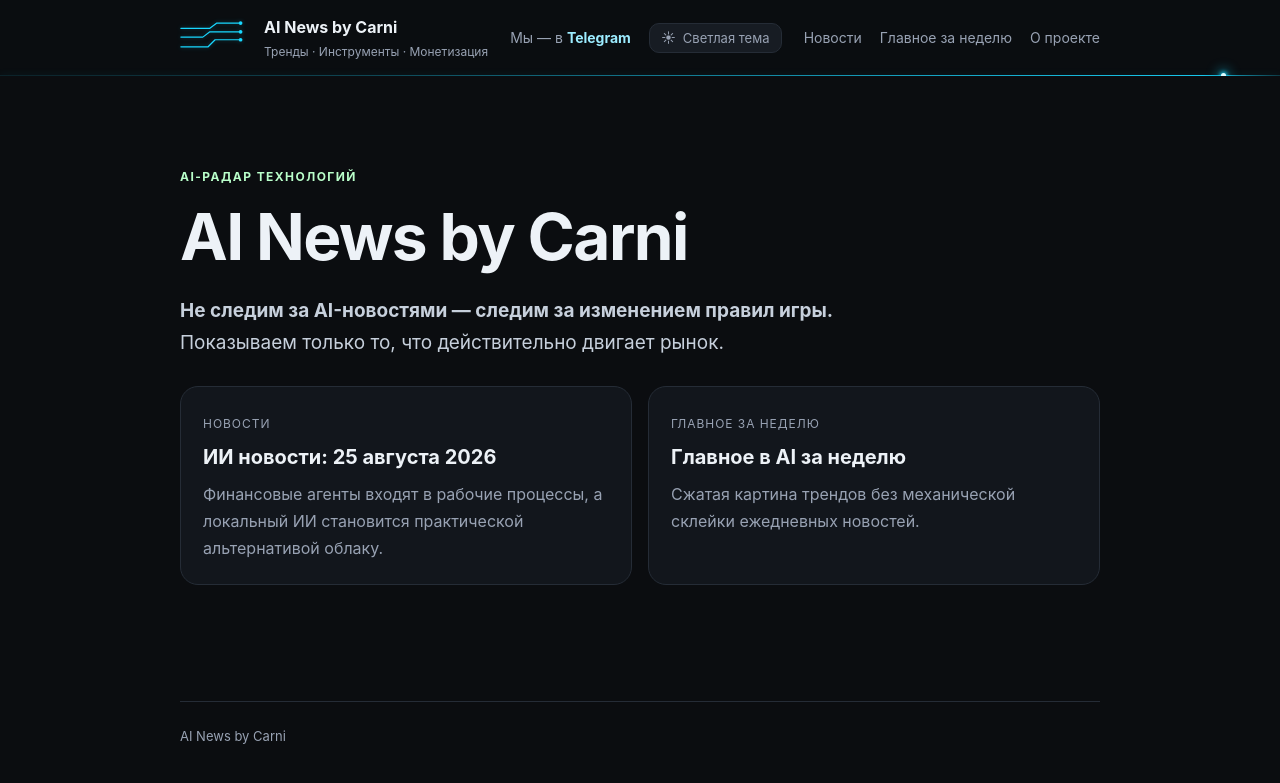
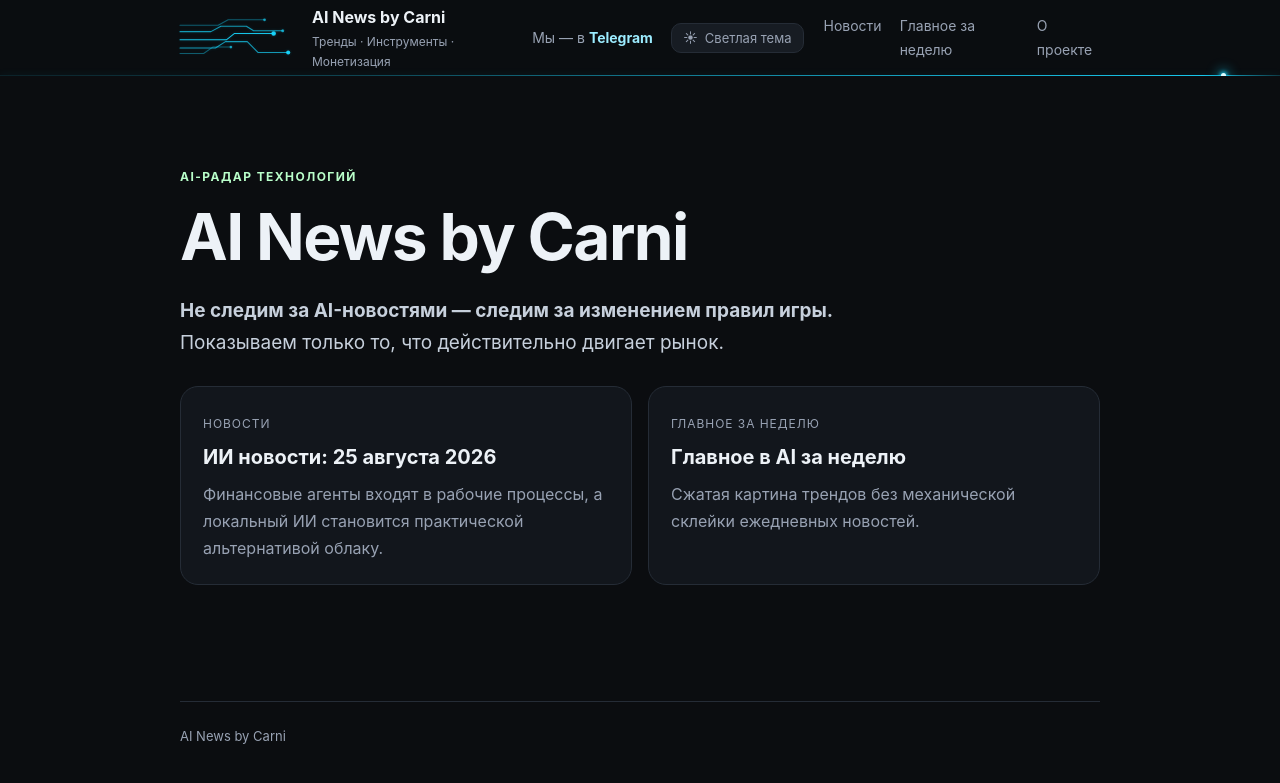
Before and after one commit to DmitryCarni/ai-news-by-carni, a Jekyll site: the page built from index.md, in a window 1280 px wide. Shown: the top 783 px of the page. Built offline with Jekyll 4.4.1, drawn with Linux system fonts in a browser that asks for light colours.

Commit message:
Refine header circuit motif

```diff
--- a/_layouts/default.html
+++ b/_layouts/default.html
@@ -47,18 +47,23 @@
     }
     .brand-mark.brand-circuit{
       display:block;
-      width:72px;
-      height:38px;
-      flex:0 0 72px;
+      width:120px;
+      height:42px;
+      flex:0 0 120px;
       border:0;
       border-radius:0;
       background:none;
       color:#18d7ff;
-      filter:drop-shadow(0 0 2px rgba(24,215,255,.30));
+      filter:drop-shadow(0 0 1.5px rgba(24,215,255,.24));
     }
     .brand-circuit svg{display:block;width:100%;height:100%;overflow:visible}
-    .brand-circuit path{fill:none;stroke:currentColor;stroke-width:1.4;stroke-linecap:round;stroke-linejoin:round}
+    .brand-circuit path{fill:none;stroke:currentColor;stroke-width:1.15;stroke-linecap:round;stroke-linejoin:round}
+    .brand-circuit .trace-main{opacity:.9}
+    .brand-circuit .trace-mid{opacity:.68}
+    .brand-circuit .trace-muted{opacity:.38}
     .brand-circuit circle{fill:currentColor}
+    .brand-circuit .node-small{opacity:.66}
+    .brand-circuit .node-main{opacity:.96}
     html[data-theme="light"] .site-header::after{
       background:linear-gradient(90deg,rgba(36,94,219,.10) 0%,rgba(36,94,219,.24) 28%,rgba(36,94,219,.58) 72%,rgba(36,94,219,.72) 94%,rgba(36,94,219,.16) 100%);
       box-shadow:none;
@@ -72,7 +77,7 @@
       filter:none;
     }
     @media(max-width:700px){
-      .brand-mark.brand-circuit{width:58px;height:32px;flex-basis:58px}
+      .brand-mark.brand-circuit{width:78px;height:34px;flex-basis:78px}
       .site-header::before{right:8%}
     }
   </style>
@@ -82,13 +87,17 @@
     <div class="wrap header-inner">
       <a class="brand" href="{{ '/' | relative_url }}">
         <span class="brand-mark brand-circuit" aria-hidden="true">
-          <svg viewBox="0 0 82 38" role="img" focusable="false">
-            <path d="M1 8h33l8-6h27" />
-            <path d="M1 18h25l8-6h35" />
-            <path d="M1 29h31l8-8h29" />
-            <circle cx="69" cy="2" r="2.1" />
-            <circle cx="69" cy="12" r="2.1" />
-            <circle cx="69" cy="21" r="2.1" />
+          <svg viewBox="0 0 132 44" role="img" focusable="false">
+            <path class="trace-muted" d="M0 8H42L53 2H93" />
+            <path class="trace-mid" d="M0 15H34L45 9H73L81 14H113" />
+            <path class="trace-main" d="M0 24H51L60 17H103" />
+            <path class="trace-mid" d="M0 33H39L50 26H74L86 38H119" />
+            <path class="trace-muted" d="M0 39H26L36 32H56" />
+            <circle class="node-small" cx="93" cy="2" r="1.55" />
+            <circle class="node-small" cx="113" cy="14" r="1.65" />
+            <circle class="node-main" cx="103" cy="17" r="2.5" />
+            <circle class="node-main" cx="119" cy="38" r="2.25" />
+            <circle class="node-small" cx="56" cy="32" r="1.45" />
           </svg>
         </span>
         <span><strong>AI News by Carni</strong><small>Тренды · Инструменты · Монетизация</small></span>
```
